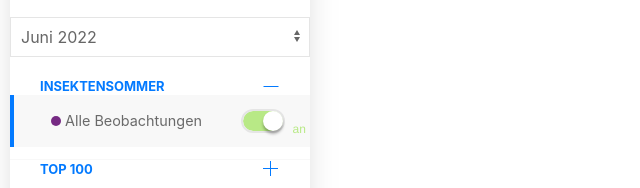
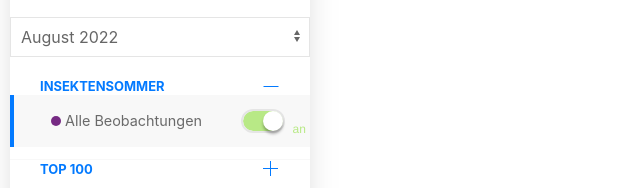
Before and after one commit to Intevation/insektensommerkarte, a website built with webpack: page index.html in a window 1280 px wide. Shown: the part 328-516 px from the top of the page, 0-640 px from the left. Built offline with nearby package versions, Linux system fonts and the light colour scheme; files whose address does not match are found by name; what mapbox-gl would draw is missing.

Commit message:
Added campain for 2022-08

```diff
--- a/index.html
+++ b/index.html
@@ -36,6 +36,7 @@
                 <div class="uk-margin">
                     <div class="uk-form-controls">
                         <select class="uk-select" id="campain">
+                            <option value="2022-08">August 2022</option>
                             <option value="2022-06">Juni 2022</option>
                             <option value="2021-08">August 2021</option>
                             <option value="2021-06">Juni 2021</option>
```
